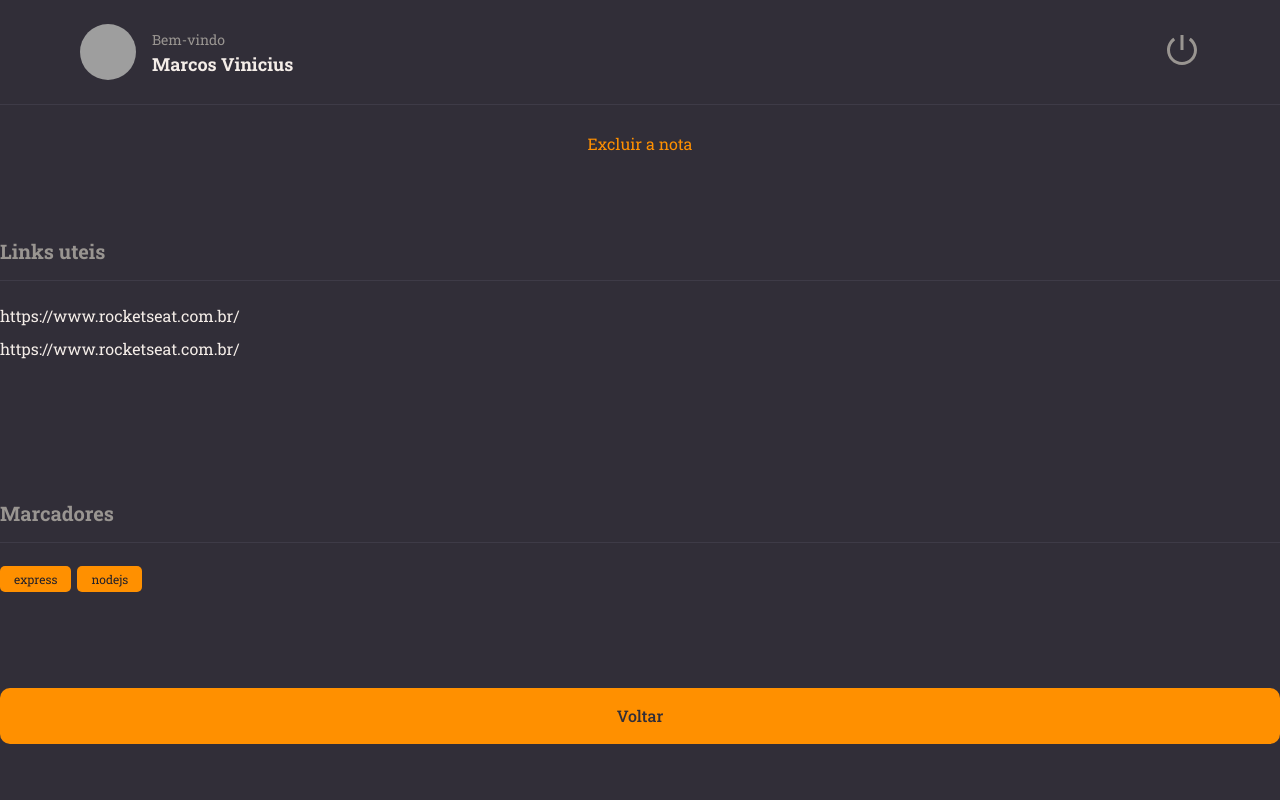
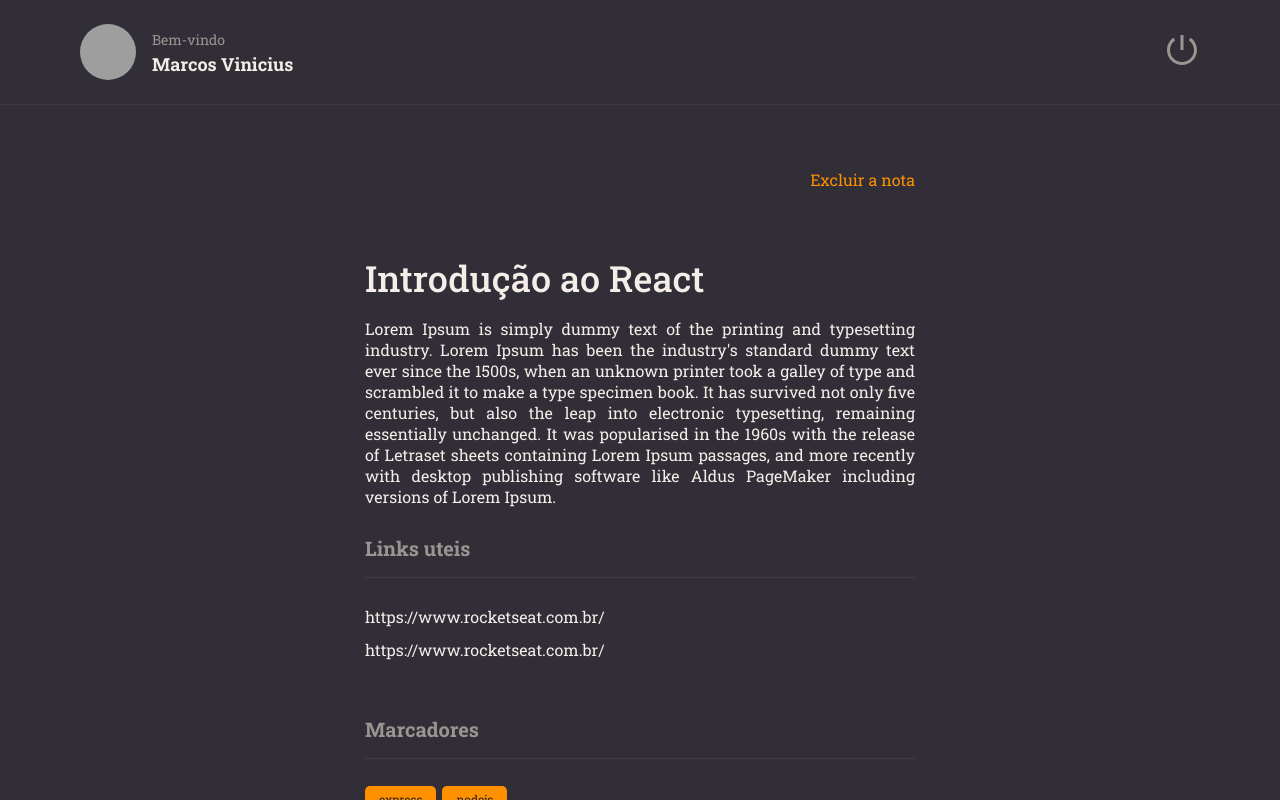
Before and after one commit to mviniciussb/Rocketnotes--Frontend, a React (Vite) app: page / in a window 1280 px wide. Built offline with nearby package versions, Linux system fonts and the light colour scheme; grey boxes are pictures that could not be loaded.

Commit message:
Align content to center and style scrollbar

```diff
--- a/src/components/buttonText/index.jsx
+++ b/src/components/buttonText/index.jsx
@@ -2,6 +2,6 @@ import { Container } from "./style";
 
 export function ButtonText({title, ...rest}){
     return(
-        <Container {...rest}>{title}</Container>
+        <Container type="button" {...rest}>{title}</Container>
     )
 }
--- a/src/components/section/style.js
+++ b/src/components/section/style.js
@@ -1,7 +1,7 @@
 import styled from "styled-components"
 
 export const Container = styled.section`
-    margin: 56px 0 28px;
+    margin: 28px 0;
 
     >h2{
         border-bottom-width: 1px;
@@ -9,7 +9,7 @@ export const Container = styled.section`
         border-bottom-color: ${({theme}) => theme.COLORS.BACKGROUND_700};
 
         padding-bottom: 16px;
-        margin-bottom: 24px;
+        margin-bottom: 28px;
 
         color: ${({ theme }) => theme.COLORS.GRAY_100};
         font-size: 20px;
--- a/src/pages/Details/index.jsx
+++ b/src/pages/Details/index.jsx
@@ -1,4 +1,4 @@
-import { Container, Links } from "./style";
+import { Container, Links, Content } from "./style";
 import { Header } from "../../components/header";
 import { Button } from "../../components/button";
 import { Section } from "../../components/section";
@@ -10,7 +10,21 @@ export function Details() {
     <Container>
       <Header />
 
+      <main>
+        <Content>
           <ButtonText title="Excluir a nota" />
+          <h1>Introdução ao React</h1>
+          <p>
+            Lorem Ipsum is simply dummy text of the printing and typesetting
+            industry. Lorem Ipsum has been the industry's standard dummy text
+            ever since the 1500s, when an unknown printer took a galley of type
+            and scrambled it to make a type specimen book. It has survived not
+            only five centuries, but also the leap into electronic typesetting,
+            remaining essentially unchanged. It was popularised in the 1960s
+            with the release of Letraset sheets containing Lorem Ipsum passages,
+            and more recently with desktop publishing software like Aldus
+            PageMaker including versions of Lorem Ipsum.
+          </p>
 
           <Section title="Links uteis">
             <Links>
@@ -29,6 +43,8 @@ export function Details() {
           </Section>
 
           <Button title="Voltar" />
+        </Content>
+      </main>
     </Container>
   );
 }
--- a/src/pages/Details/style.js
+++ b/src/pages/Details/style.js
@@ -11,6 +11,12 @@ export const Container = styled.div`
     "header"
     "content"
     ;
+
+    > main{
+        grid-area: content;
+        overflow-y: auto;
+        padding: 64px 0;
+    }
 `
 
 export const Links = styled.ul`
@@ -24,3 +30,27 @@ export const Links = styled.ul`
         }
     }
 `
+
+export const Content = styled.div`
+    max-width: 550px;
+    margin: auto;
+
+    display: flex;
+    flex-direction: column;
+
+    >button:first-child{
+        align-self: end;
+    }
+
+    >h1{
+        font-size: 36px;
+        font-weight: 500;
+        padding-top: 64px;
+    }
+
+    >p{
+        font-size: 16px;
+        margin-top: 16px;
+        text-align: justify;
+    }
+`
--- a/src/styles/global.js
+++ b/src/styles/global.js
@@ -8,7 +8,7 @@ export default createGlobalStyle`
     }
 
     body{
-        background-color: ${({theme}) => theme.COLORS.BACKGROUND_800};
+        background-color: ${({ theme }) => theme.COLORS.BACKGROUND_800};
         color: ${({ theme }) => theme.COLORS.WHITE};
 
         -webkit-font-smoothing: antialiased;
@@ -33,4 +33,28 @@ export default createGlobalStyle`
     button:hover,a:hover{
         filter: brightness(0.9);
     }
+
+    ::-webkit-scrollbar {
+    width: 10px;
+    background-color: ${({ theme }) => theme.COLORS.BACKGROUND_800};
+
+}
+
+    ::-webkit-scrollbar-thumb {
+    background-color: ${({ theme }) => theme.COLORS.GRAY_300};
+    border-radius: 10px;
+
+
+}
+
+    ::-webkit-scrollbar-thumb:hover {
+    background-color: ${({ theme }) => theme.COLORS.GRAY_500};
+}
+
+    ::-webkit-scrollbar-track {
+    background-color: ${({ theme }) => theme.COLORS.BACKGROUND_700};
+        border-radius: 10px;
+
+}
+
 `
--- a/src/styles/theme.js
+++ b/src/styles/theme.js
@@ -9,6 +9,7 @@ export default {
 
         GRAY_100: "#999591",
         GRAY_300: "#666360",
+        GRAY_500: "#4A484D",
 
         RED: "#FF002E"
     }
```
Lines whose indentation alone changed are shown as unchanged.
